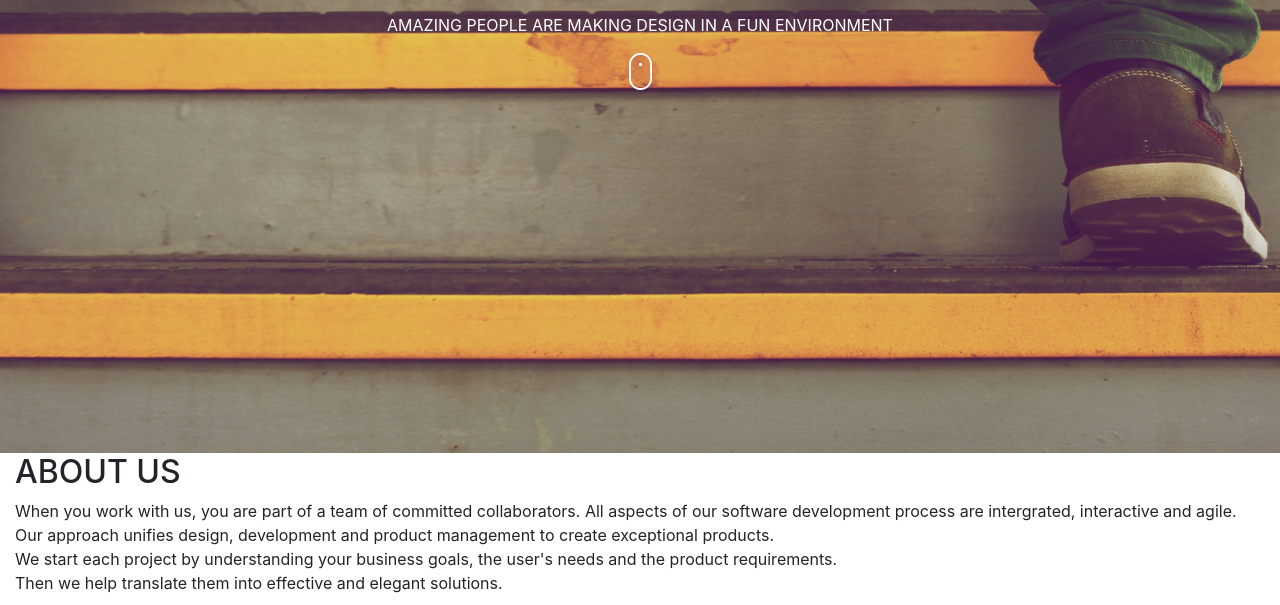
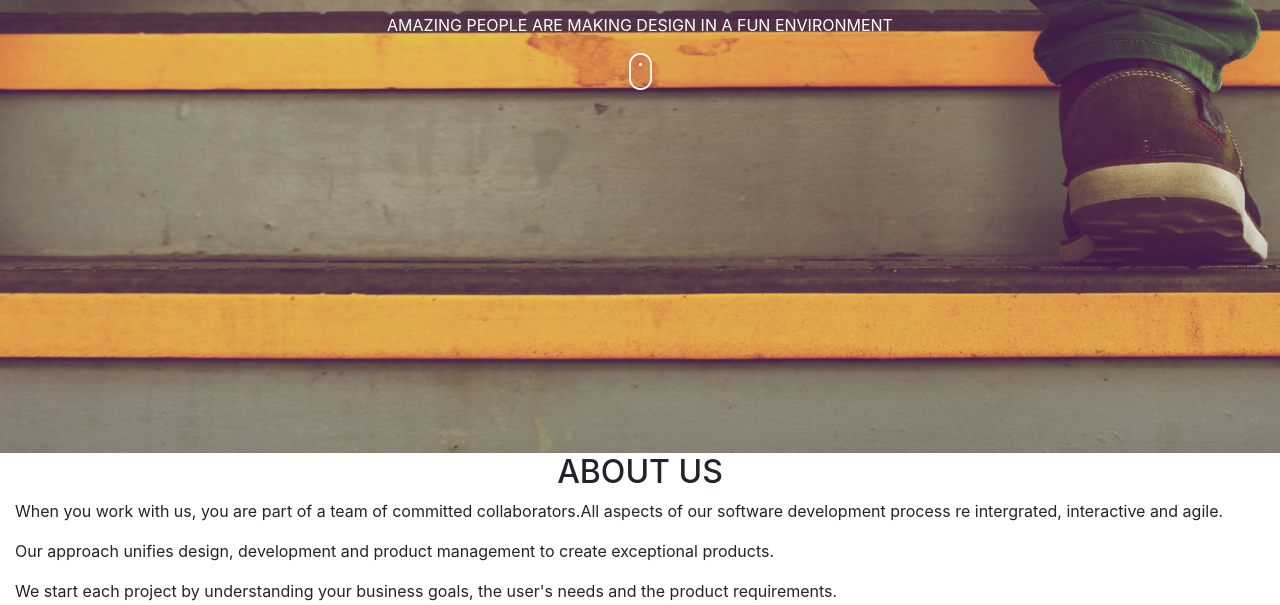
Before and after one commit to rowenarono95/Delani-Studio, a plain HTML site: page index.html in a window 1280 px wide. Shown: the part 347-952 px from the top of the page. Drawn offline with nearby package versions, Linux system fonts and the light colour scheme.

Commit message:
modified the about us section

```diff
--- a/index.html
+++ b/index.html
@@ -26,16 +26,22 @@
 
   <div class="container-fluid">
     <h2>ABOUT US</h2>
-    <p>
-      When you work with us, you are part of a team of committed
-      collaborators. All aspects of our software development process are
-      intergrated, interactive and agile.<br />
-      Our approach unifies design, development and product management to
-      create exceptional products.<br />
-      We start each project by understanding your business goals, the user's
-      needs and the product requirements.<br />
-      Then we help translate them into effective and elegant solutions.
-    </p>
+    <div id="about-us">
+      <p>
+        When you work with us, you are part of a team of committed collaborators.All aspects of our software development
+        process re intergrated, interactive and agile.
+      </p>
+      <p>
+        Our approach unifies design, development and product management to create exceptional products.
+      </p>
+      <p>
+        We start each project by understanding your business goals, the user's needs and the product requirements.
+      </p>
+      <p>
+        Then we help translate them into effective and elegant solution.
+      </p>
+    </div>
+
   </div>
   <div class="services">
     <h2>Services</h2>
@@ -52,7 +58,7 @@
     <h1>WHAT WE DO</h1>
     <div class="row">
       <div class="col-md-4">
-        <img class="icon1" src="images/design_icon.png" />
+        <img class="icon" src="images/design_icon.png" />
         <h3 class="design"><strong>DESIGN</strong></h3>
         <p id="design1">
           Our design practice offers a full range of services including brand
@@ -64,7 +70,7 @@
       </div>
       <div class="col-md-4">
         <img class="icon2" src="images/dev_icon.png" />
-        <h3 class="development"><strong>DEVELOPMENT</strong></h3>
+        <h3 class="develop"><strong>DEVELOPMENT</strong></h3>
         <p id="design2">
           All engineers are fluent in the latest enterprise, mobile and web
           development technologies.<br />
@@ -74,7 +80,7 @@
       </div>
       <div class="col-md-4">
         <img class="icon3" src="images/product_icon.png" />
-        <h3 class="product"><strong>PRODUCT MANAGEMENT</strong></h3>
+        <h3 class="manage"><strong>PRODUCT MANAGEMENT</strong></h3>
         <p id="design3">
           Planning and development is iterative. Because we are constantly
           coding and testing the products we build are always ready to go
@@ -91,7 +97,7 @@
       <div class="col-md-3 mb-4 d-flex align-items-stretch">
         <div class="card">
           <div class="view overlay">
-            <img src="images/work4.jpg" alt="" class="card-img-top"/>
+            <img src="images/work4.jpg" alt="" class="card-img-top" />
           </div>
         </div>
       </div>
@@ -105,7 +111,7 @@
       <div class="col-md-3 mb-4 d-flex align-items-stretch">
         <div class="card">
           <div class="view overlay">
-            <img src="images/work2.jpg" alt="" class="card-img-top"/>
+            <img src="images/work2.jpg" alt="" class="card-img-top" />
           </div>
         </div>
       </div>
@@ -129,14 +135,14 @@
       <div class="col-md-3 mb-4 d-flex align-items-stretch">
         <div class="card">
           <div class="view overlay">
-            <img src="images/work6.jpg" alt="" class="card-img-top"/>
+            <img src="images/work6.jpg" alt="" class="card-img-top" />
           </div>
         </div>
       </div>
       <div class="col-md-3 mb-4 d-flex align-items-stretch">
         <div class="card">
           <div class="view overlay">
-            <img src="images/work7.jpg" alt="" class="card-img-top"/>
+            <img src="images/work7.jpg" alt="" class="card-img-top" />
           </div>
         </div>
       </div>
@@ -169,40 +175,6 @@
     </form>
   </div>
 
-
-
-  <!-- <div class="container">
-      <h1>PORTFOLIO</h1>
-      <div class="row">
-        <div class="col-md-3">
-          <img src="images/work4.jpg" alt="">
-        </div>
-        <div class="col-md-3">
-          <img src="images/work3.jpg" alt="">
-        </div>
-        <div class="col-md-3">
-          <img src="images/work2.jpg" alt="">
-        </div>
-        <div class="col-md-3">
-          <img src="images/work1.jpg" alt="">
-        </div>
-      </div>
-      <div class="row">
-        <div class="col-md-3">
-          <img src="images/work5.jpg" alt="">
-        </div>
-        <div class="col-md-3">
-          <img src="images/work6.jpg" alt="">
-        </div>
-        <div class="col-md-3">
-          <img src="images/work7.jpg" alt="">
-        </div>
-        <div class="col-md-3">
-          <img src="images/work8.jpg" alt="">
-        </div>
-      </div>
-
-    </div> -->
 </body>
 
 </html>
--- a/styles.css
+++ b/styles.css
@@ -29,3 +29,10 @@ h1{
 #back{
   background-image: url(/images/c_image.jpg);
 }
+h2{
+  text-align: center;
+  font-weight:bold ;
+}
+#about-us{
+  text-align: aligh center;
+}
```
